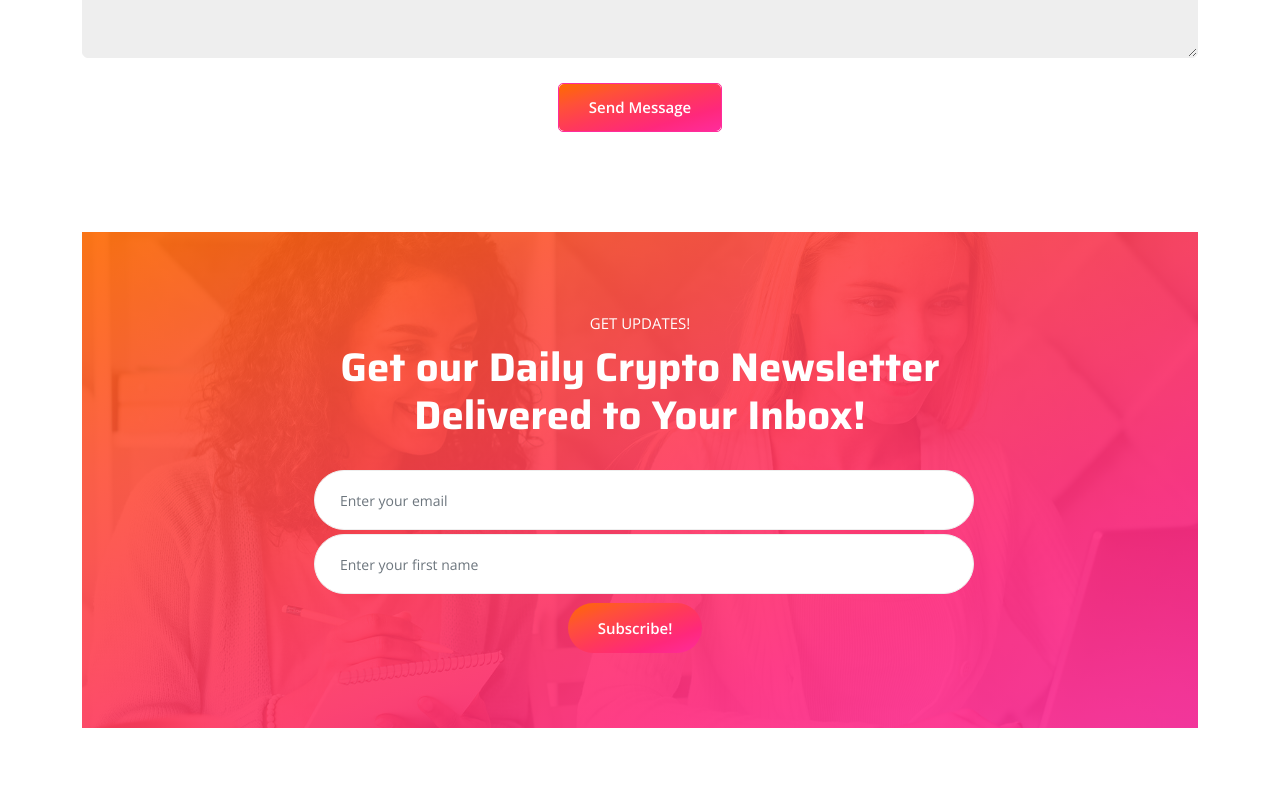
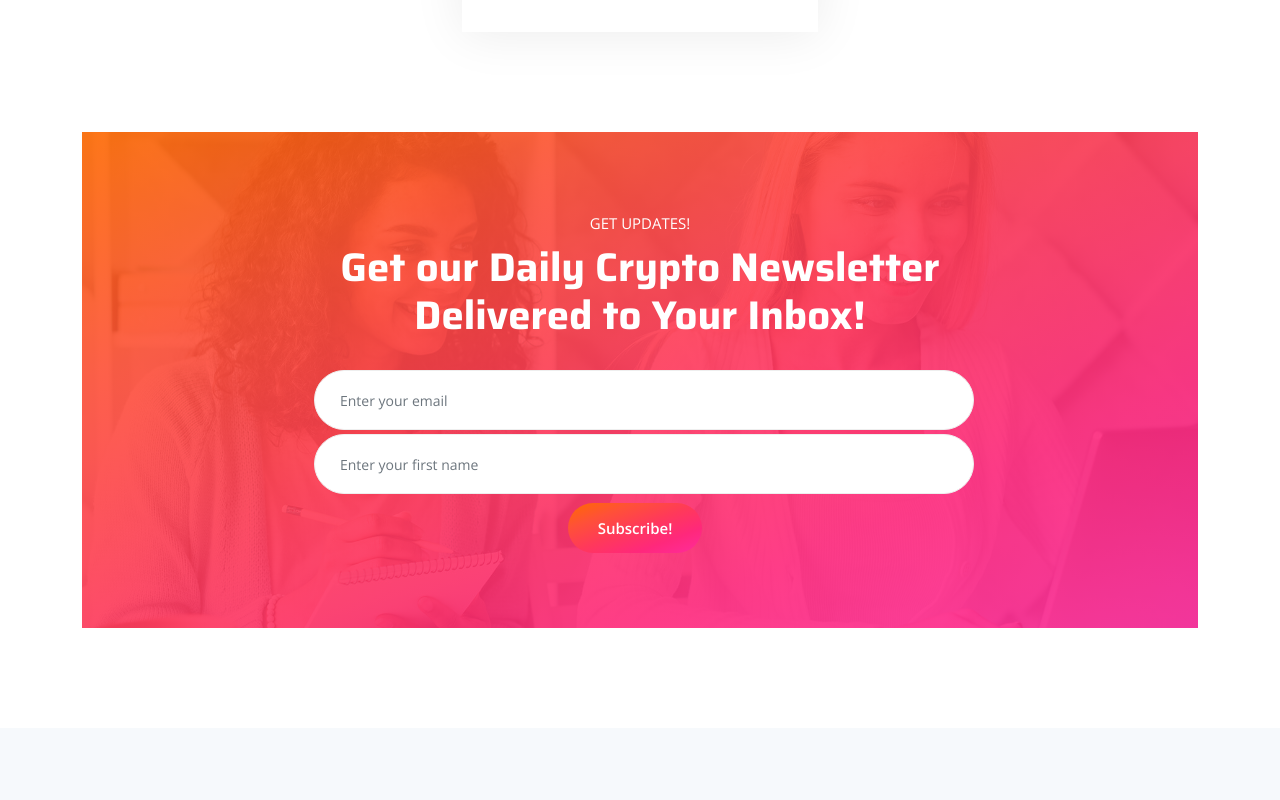
Before and after one commit to warrenseah/flagoneIo, a Next.js app: page /contact in a window 1280 px wide. Shown: the part 1200-2000 px from the top of the page. Built offline with nearby package versions, Linux system fonts and the light colour scheme.

Commit message:
Update contact.js

```diff
--- a/pages/contact.js
+++ b/pages/contact.js
@@ -14,11 +14,11 @@ const Contact = () => {
 
       <PageBanner pageTitle="Contact Us" BGImage="/images/page-banner1.jpg" />
 
+      <ContactForm />
+
       <ContactInfo />
 
-      <ContactForm />
-
-      <div className="ptb-100">
+      <div className="pb-100">
         <Newsletter />
       </div>
 
```
